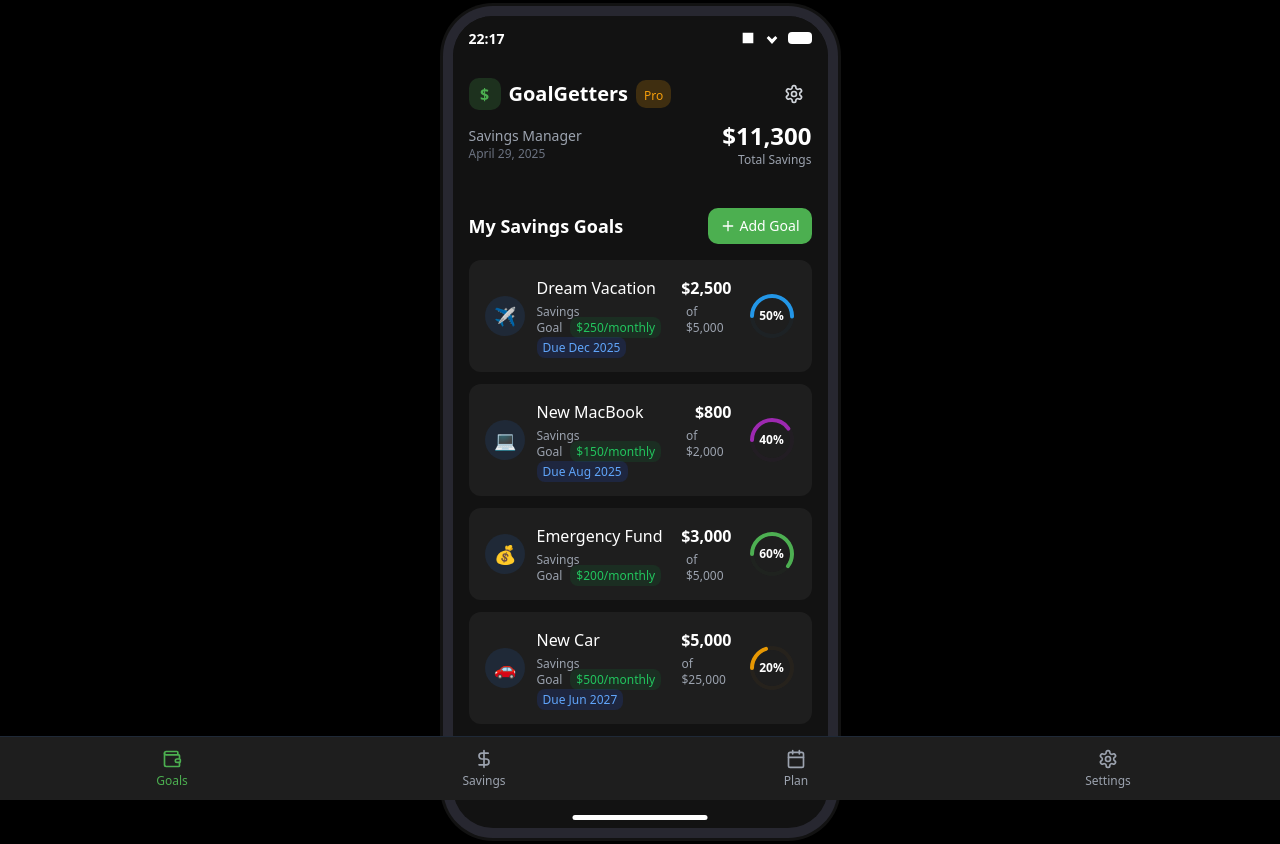
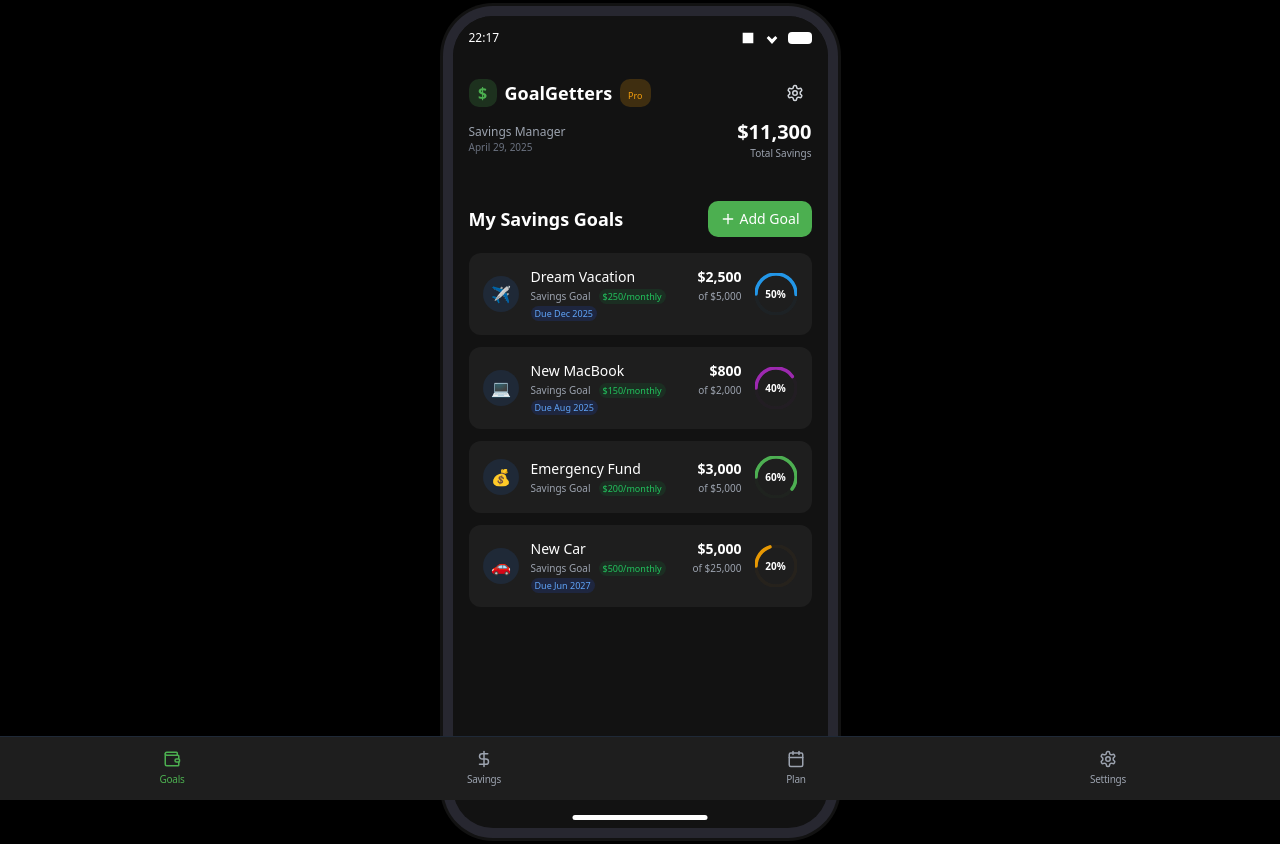
Before and after one commit to JodyFortuin/goal-getters-mobile-app, a React (Vite) app: page / in a window 1280 px wide. Built offline with nearby package versions, Linux system fonts and the light colour scheme.

Commit message:
Refactor: Use smaller font size
Adjust font sizes for a sleeker look.

```diff
--- a/src/components/BottomNav.tsx
+++ b/src/components/BottomNav.tsx
@@ -45,8 +45,8 @@ const BottomNav: React.FC<BottomNavProps> = ({ activeTab, setActiveTab }) => {
           )}
           onClick={() => setActiveTab(tab.id)}
         >
-          <tab.icon size={20} />
-          <span className="text-xs mt-1">{tab.label}</span>
+          <tab.icon size={18} />
+          <span className="text-[10px] mt-1 font-medium tracking-tight">{tab.label}</span>
         </button>
       ))}
     </div>
--- a/src/components/MobileLayout.tsx
+++ b/src/components/MobileLayout.tsx
@@ -17,7 +17,7 @@ const MobileLayout: React.FC<MobileLayoutProps> = ({ children }) => {
     <div className="flex items-center justify-center min-h-screen bg-black p-4">
       <div className="phone-frame">
         <div className="status-bar">
-          <span>{time}</span>
+          <span className="text-xs font-medium">{time}</span>
           <div className="flex items-center space-x-2">
             <div className="w-4 h-4">
               {/* Signal icon */}
--- a/src/components/SavingsGoal.tsx
+++ b/src/components/SavingsGoal.tsx
@@ -16,56 +16,56 @@ const SavingsGoal: React.FC<SavingsGoalProps> = ({ goal }) => {
   const strokeDashoffset = circumference - (progress / 100) * circumference;
 
   return (
-    <div className="flex items-center p-4 bg-app-dark-lighter rounded-xl mb-3">
-      <div className="w-10 h-10 bg-gray-800 rounded-full flex items-center justify-center mr-3">
-        <span className="text-lg">{goal.icon}</span>
+    <div className="flex items-center p-3.5 bg-app-dark-lighter rounded-xl mb-2.5">
+      <div className="w-9 h-9 bg-gray-800 rounded-full flex items-center justify-center mr-3">
+        <span className="text-base">{goal.icon}</span>
       </div>
 
-      <div className="flex-1 mr-4">
+      <div className="flex-1 mr-3">
         <div className="flex justify-between">
-          <h3 className="font-medium text-white">{goal.name}</h3>
-          <span className="text-white font-semibold">${goal.currentAmount.toLocaleString()}</span>
+          <h3 className="font-medium text-sm text-white">{goal.name}</h3>
+          <span className="text-sm text-white font-semibold">${goal.currentAmount.toLocaleString()}</span>
         </div>
 
-        <div className="flex justify-between items-center mt-1">
-          <div className="text-xs text-gray-400">
+        <div className="flex justify-between items-center mt-0.5">
+          <div className="text-[10px] text-gray-400">
             {goal.category || "Savings Goal"}
             {goal.monthlyContribution && (
-              <span className="ml-2 px-1.5 py-0.5 bg-green-900/30 text-green-500 rounded-sm">
+              <span className="ml-2 px-1 py-px bg-green-900/30 text-[9px] text-green-500 rounded-sm">
                 ${goal.monthlyContribution}/monthly
               </span>
             )}
           </div>
-          <span className="text-xs text-gray-400">
+          <span className="text-[10px] text-gray-400">
             of ${goal.targetAmount.toLocaleString()}
           </span>
         </div>
 
         {goal.dueDate && (
-          <div className="text-xs mt-1">
-            <span className="px-1.5 py-0.5 bg-blue-900/30 text-blue-400 rounded-sm">
+          <div className="text-[10px] mt-0.5">
+            <span className="px-1 py-px bg-blue-900/30 text-[9px] text-blue-400 rounded-sm">
               Due {goal.dueDate}
             </span>
           </div>
         )}
       </div>
 
-      <div className="relative w-12 h-12 flex items-center justify-center">
-        <svg width="44" height="44" className="rotate-[-90deg]">
+      <div className="relative w-11 h-11 flex items-center justify-center">
+        <svg width="42" height="42" className="rotate-[-90deg]">
           <circle
-            cx="22"
-            cy="22"
+            cx="21"
+            cy="21"
             r={radius}
-            strokeWidth="4"
+            strokeWidth="3.5"
             stroke={`#${goal.color}33`}
             fill="transparent"
             className="progress-circle-bg"
           />
           <circle
-            cx="22"
-            cy="22"
+            cx="21"
+            cy="21"
             r={radius}
-            strokeWidth="4"
+            strokeWidth="3.5"
             stroke={`#${goal.color}`}
             fill="transparent"
             strokeDasharray={circumference}
@@ -73,7 +73,7 @@ const SavingsGoal: React.FC<SavingsGoalProps> = ({ goal }) => {
             className="progress-circle animate-pulse-glow"
           />
         </svg>
-        <span className="absolute text-xs font-semibold text-white">
+        <span className="absolute text-[10px] font-semibold text-white">
           {formattedProgress}%
         </span>
       </div>
--- a/src/components/SavingsHeader.tsx
+++ b/src/components/SavingsHeader.tsx
@@ -18,26 +18,26 @@ const SavingsHeader: React.FC<SavingsHeaderProps> = ({ totalSavings }) => {
     <div className="px-4 pt-4 pb-6 bg-app-dark">
       <div className="flex justify-between items-center mb-2">
         <div className="flex items-center">
-          <div className="bg-app-green/20 w-8 h-8 rounded-md flex items-center justify-center mr-2">
+          <div className="bg-app-green/20 w-7 h-7 rounded-md flex items-center justify-center mr-2">
             <span className="text-app-green font-bold">$</span>
           </div>
-          <h1 className="text-xl font-semibold text-white">GoalGetters</h1>
+          <h1 className="text-lg font-semibold text-white">GoalGetters</h1>
           <div className="ml-2 px-2 py-0.5 bg-amber-500/20 rounded-md">
-            <span className="text-xs text-amber-500 font-medium">Pro</span>
+            <span className="text-[9px] text-amber-500 font-medium">Pro</span>
           </div>
         </div>
         <button className="p-2">
-          <Settings size={20} className="text-gray-300" />
+          <Settings size={18} className="text-gray-300" />
         </button>
       </div>
       <div className="flex justify-between items-center">
         <div>
-          <h2 className="text-gray-400 text-sm">Savings Manager</h2>
-          <p className="text-xs text-gray-500">{currentDate}</p>
+          <h2 className="text-gray-400 text-xs">Savings Manager</h2>
+          <p className="text-[10px] text-gray-500">{currentDate}</p>
         </div>
         <div className="text-right">
-          <p className="text-2xl font-bold text-white">${totalSavings.toLocaleString()}</p>
-          <p className="text-xs text-gray-400">Total Savings</p>
+          <p className="text-xl font-bold text-white">${totalSavings.toLocaleString()}</p>
+          <p className="text-[10px] text-gray-400">Total Savings</p>
         </div>
       </div>
     </div>
--- a/src/index.css
+++ b/src/index.css
@@ -45,6 +45,8 @@
   body {
     @apply bg-app-dark text-foreground;
     font-feature-settings: "ss01", "ss02", "cv01", "cv02", "cv03";
+    -webkit-font-smoothing: antialiased;
+    -moz-osx-font-smoothing: grayscale;
   }
 
   /* Progress circle styles */
@@ -94,3 +96,21 @@
   border-radius: 2.5px;
   background-color: white;
 }
+
+/* iOS-like font styling */
+@layer utilities {
+  .text-ios {
+    letter-spacing: -0.01em;
+    font-weight: 400;
+  }
+
+  .text-ios-semibold {
+    letter-spacing: -0.01em;
+    font-weight: 500;
+  }
+
+  .text-ios-bold {
+    letter-spacing: -0.02em;
+    font-weight: 600;
+  }
+}
```
